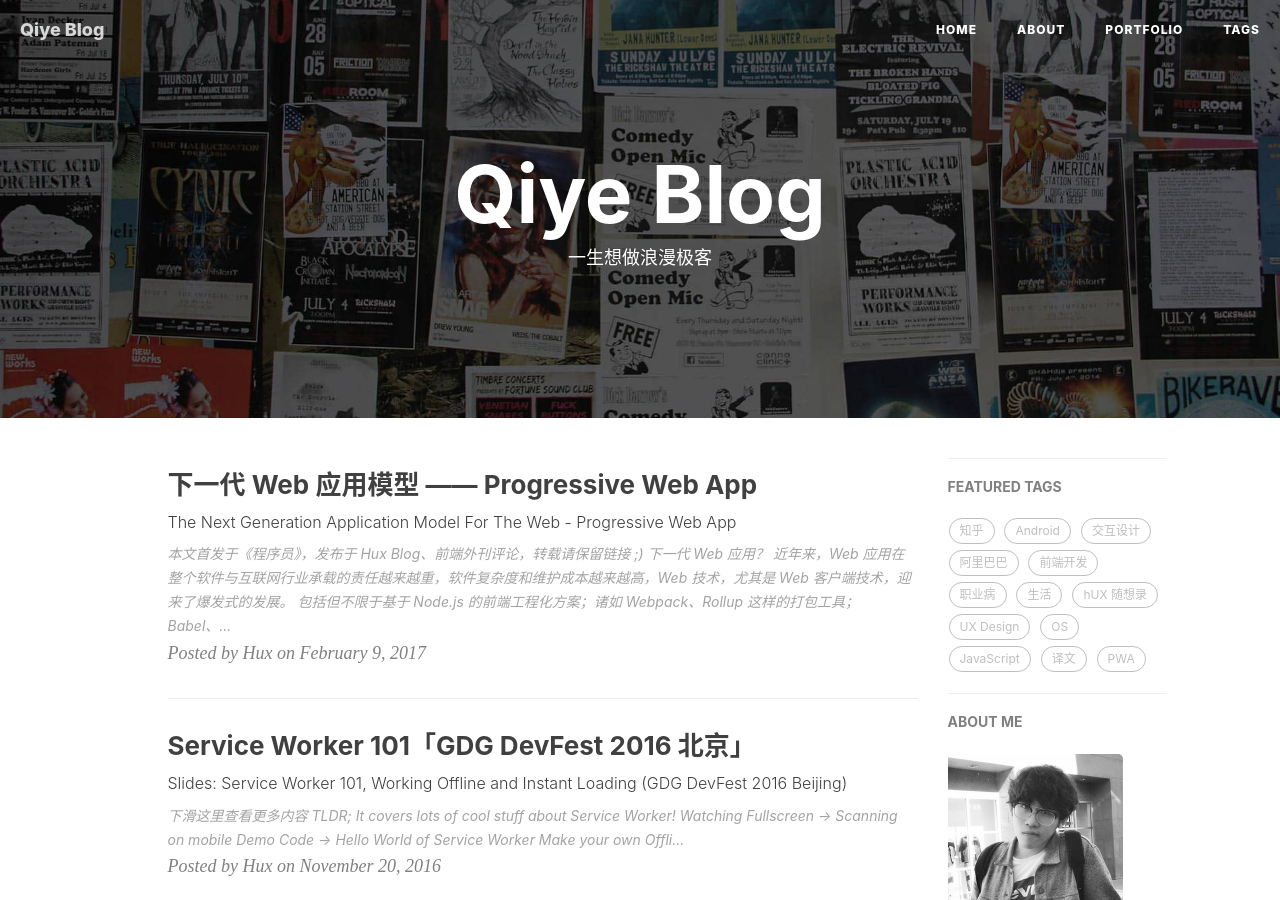
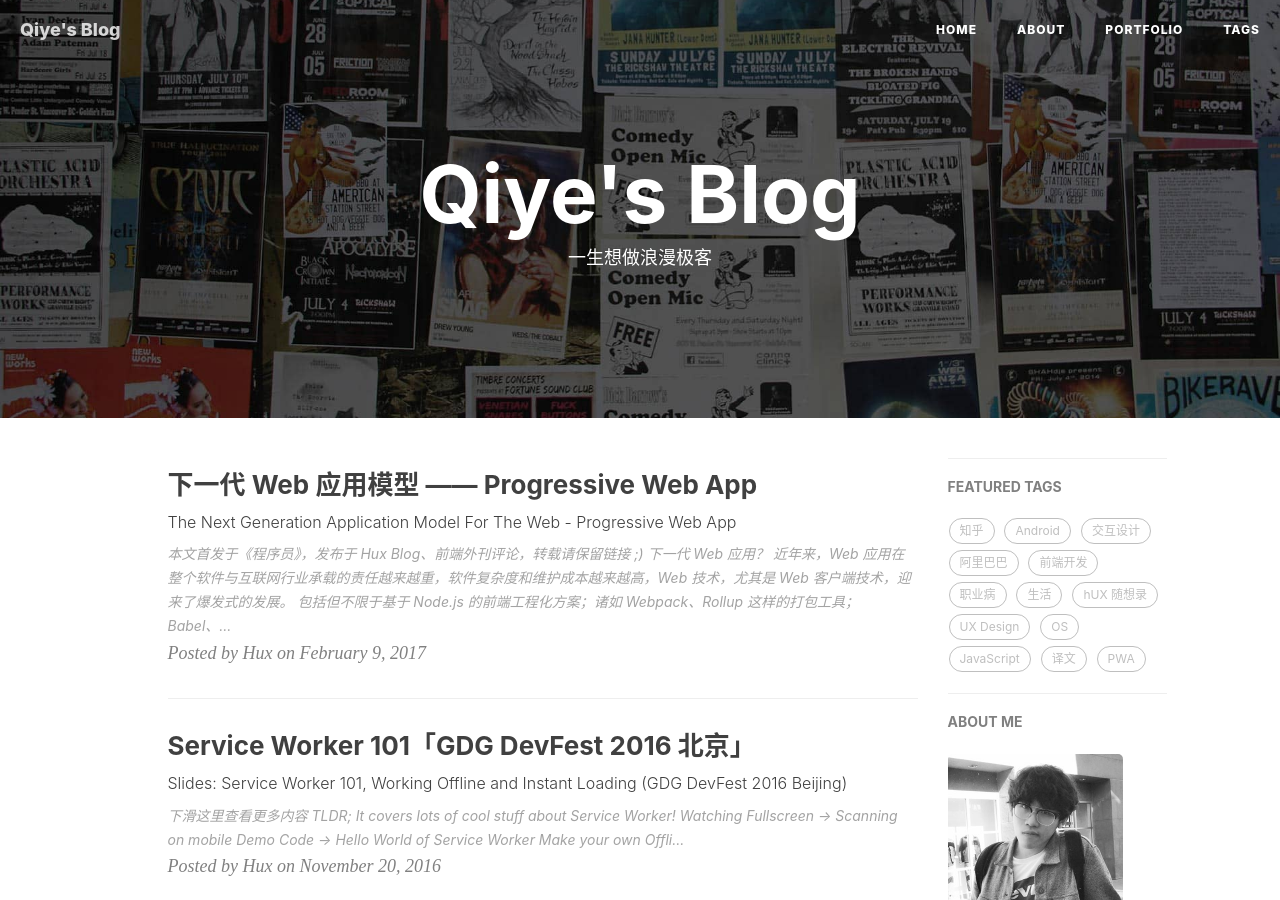
Before and after one commit to qiyer/qiyer.github.io, a Jekyll site: the page built from index.html, in a window 1280 px wide and 900 px high. Built offline with Jekyll 4.4.1, drawn with Linux system fonts in a browser that asks for light colours; nearby versions of some CDN libraries; the list of posts is cut into pages by our own code; comment, search, counter and statistics services are not loaded; some of the changed text lies outside the part shown.

Commit message:
change 2
change 2

```diff
--- a/_config.yml
+++ b/_config.yml
@@ -1,5 +1,5 @@
 # Site settings
-title: Qiye Blog
+title: Qiye's Blog
 SEOTitle: 七夜的博客 | Qiye's Blog
 header-img: img/home-bg.jpg
 email: justqiye@163.com
```
